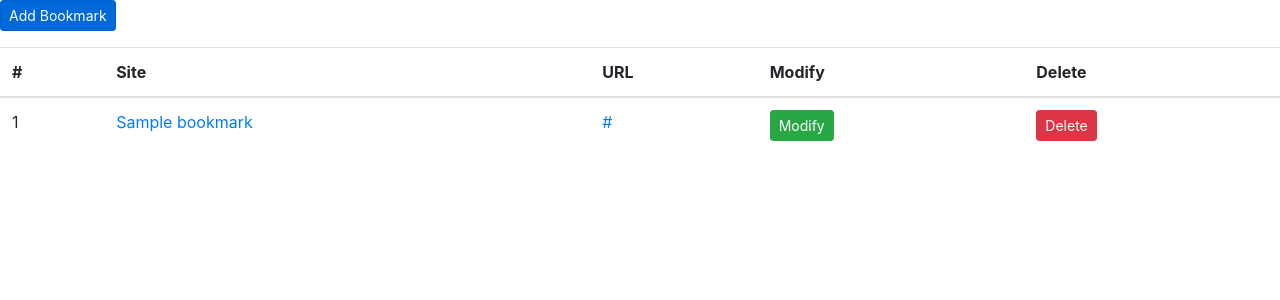
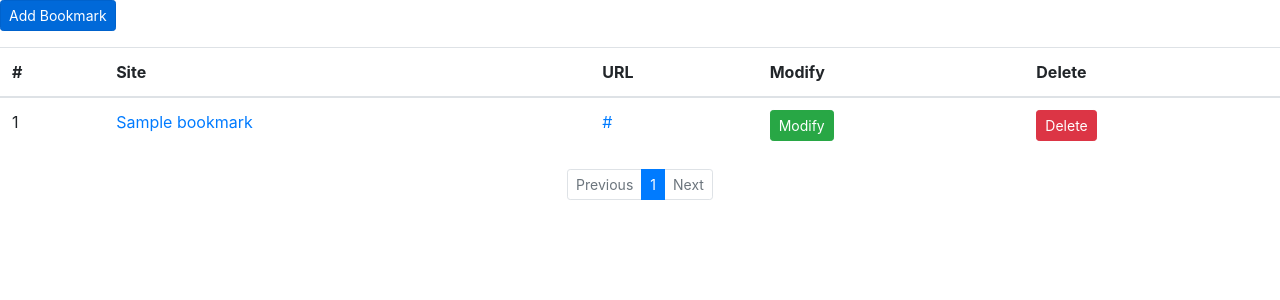
Before and after one commit to 2020emirim/NetworkProgramming_2020_2-practice-list-ssep4u, a Django app: page /bookmark/ in a window 1280 px wide. Shown: the top 300 px of the page. Run offline with Django 3.2, Linux system fonts and the light colour scheme; tables that the repository leaves empty hold one stand-in row (values such as "Sample post"); some libraries are stand-ins or nearby versions.

Commit message:
pagination

```diff
--- a/bookmark/templates/bookmark/bookmark_list.html
+++ b/bookmark/templates/bookmark/bookmark_list.html
@@ -28,3 +28,24 @@
         </tbody>
     </table>
 {% endblock %}
+
+{% block pagination %}
+    <ul class="pagination pagination-sm justify-content-center">
+        {% if page_obj.has_previous %}
+            <li class="page-item"><a href="{{ request.path }}?page={{ page_obj.previous_page_number }}" class="page-link">Previous</a></li>
+        {% else %}
+            <li class="page-item disabled"><a href="" class="page-link">Previous</a></li>
+        {% endif %}
+        <!-- 127.0.0.1/bookmark/?page=숫자 -->
+        {% for page in page_obj.paginator.page_range %}
+        <li class="page-item{% if page_obj.number == forloop.counter %} active{% endif %}">
+            <a href="{{ request.path }}?page={{ forloop.counter }}" class="page-link">{{ forloop.counter }}</a>
+        </li>
+        {% endfor %}
+        {% if page_obj.has_next %}
+            <li class="page-item"><a href="{{ request.path }}?page={{ page_obj.next_page_number }}" class="page-link">Next</a></li>
+        {% else %}
+            <li class="page-item disabled"><a href="" class="page-link">Next</a></li>
+        {% endif %}
+    </ul>
+{% endblock %}
--- a/bookmark/views.py
+++ b/bookmark/views.py
@@ -7,6 +7,7 @@ from bookmark.models import Bookmark
 
 class BookmarkList(ListView):  # bookmark_list.html
     model = Bookmark
+    paginate_by = 3
 
 
 class BookmarkCreateView(CreateView):  # bookmark_form.html
--- a/templates/base.html
+++ b/templates/base.html
@@ -15,5 +15,7 @@
 <body>
     {% block content %}
     {% endblock %}
+    {% block pagination %}
+    {% endblock %}
 </body>
 </html>
```
Also changed, not shown: README.md.
